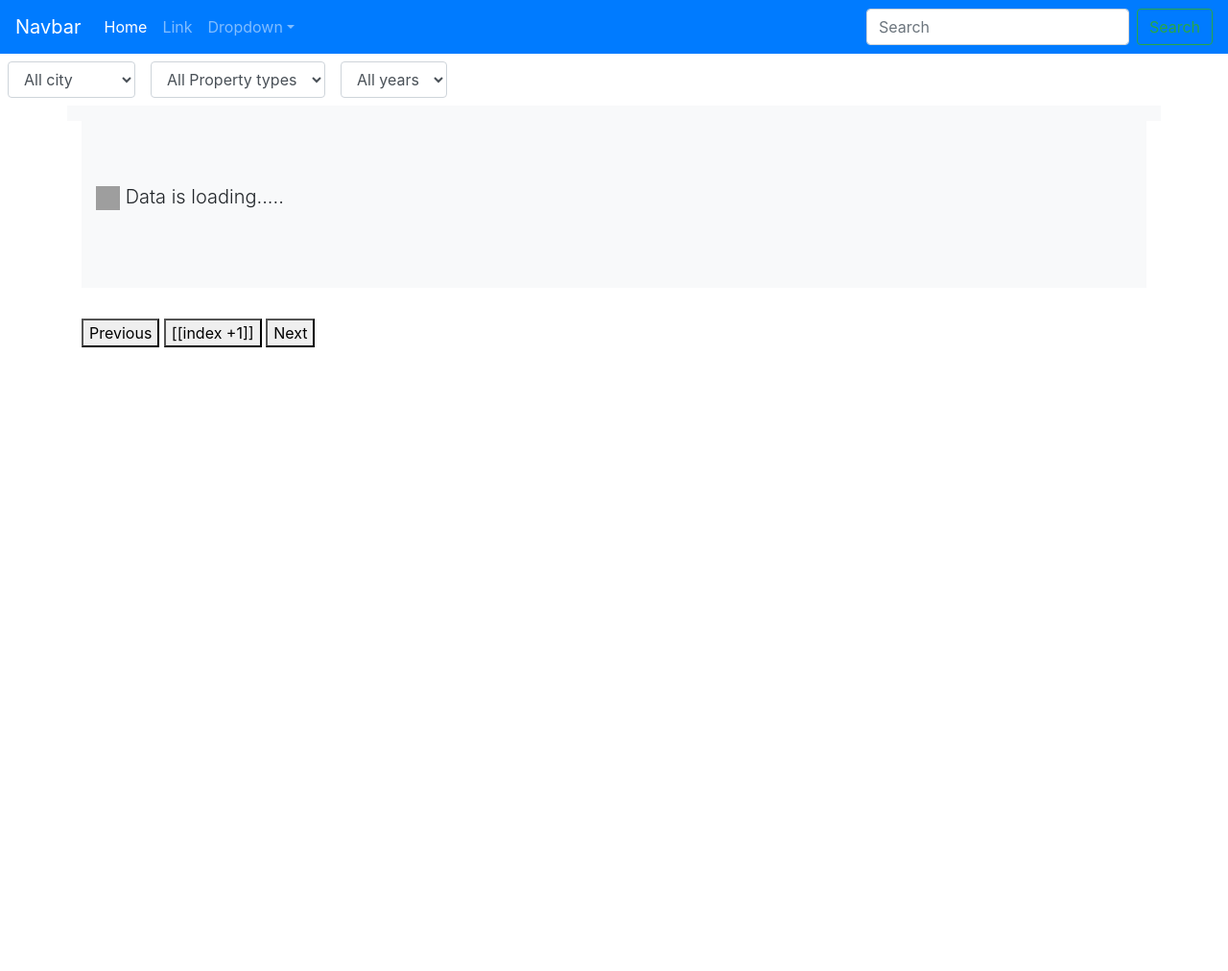
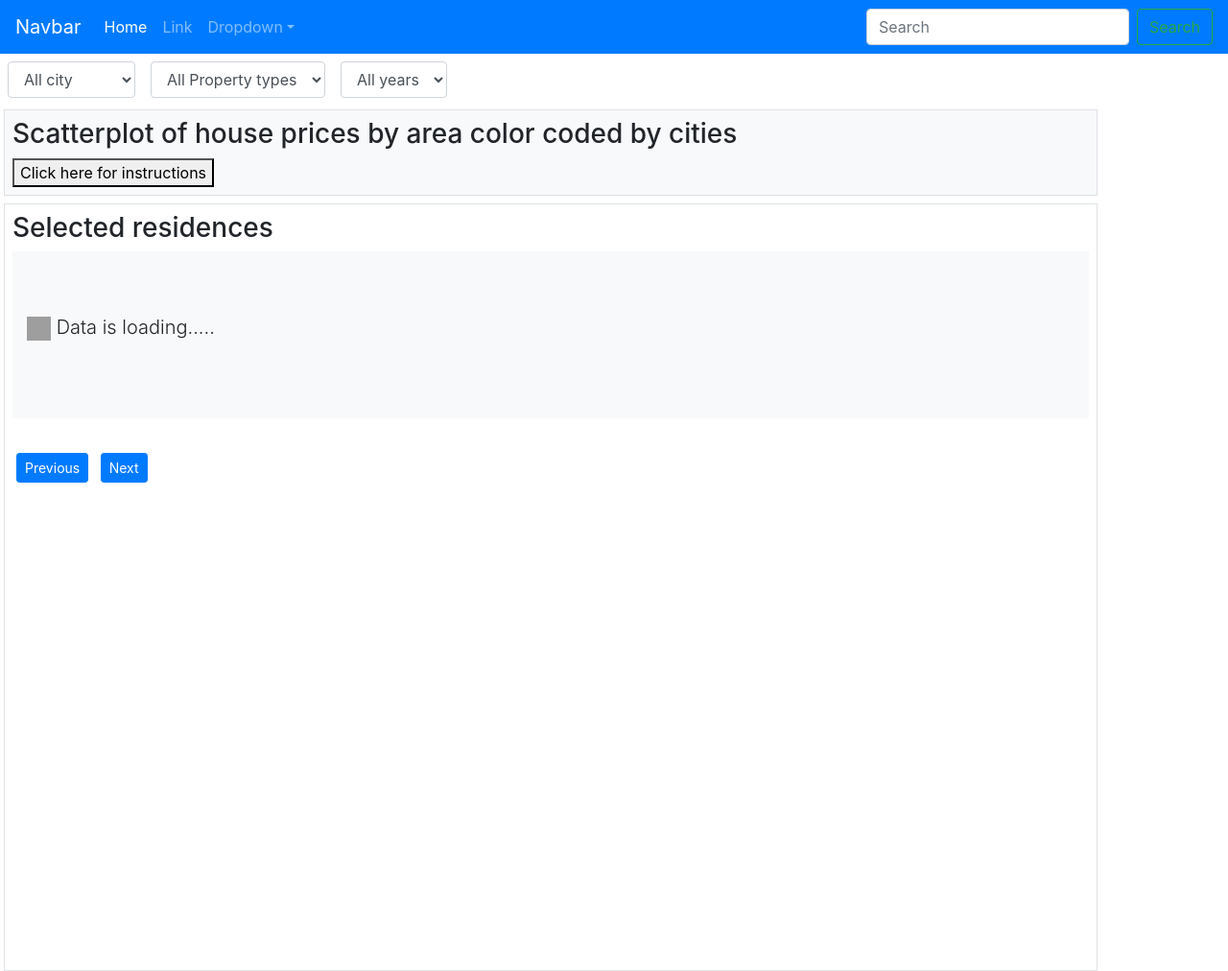
Before and after one commit to bpratomo/homesweethome2, a Django app: page / in a window 1280 px wide. Shown: the whole page at 96% size. Before the commit the page ends 362 px from the top, so only its background shows below. Run offline with Django 3.2, Linux system fonts and the light colour scheme; data comes from the database, SQL or seed files in the repository; some libraries are stand-ins or nearby versions; grey boxes are pictures that could not be loaded.

Commit message:
Improved pagination buttons and apartment description

```diff
--- a/homedashboard/serializers.py
+++ b/homedashboard/serializers.py
@@ -19,7 +19,8 @@ class HomeSerializer(serializers.HyperlinkedModelSerializer):
             'screenshots',
             'description_from_tenant',
             'property_name',
-            'id'
+            'id',
+            'city',
         ]
 
 class SimpleDashboardSerializer(serializers.HyperlinkedModelSerializer):
--- a/static/js/dashboard_data.js
+++ b/static/js/dashboard_data.js
@@ -64,8 +64,6 @@ async function fetchDashboardData(referenceId,targetDataKey) {
     //Get local information
     let localTargetData = JSON.parse(localStorage.getItem(targetDataKey));
     let latestlocalReferenceId = localTargetData ? Math.max(...localTargetData.map(a=>a.id)) : 0
-    console.log(latestlocalReferenceId)
-    console.log(remoteReferenceId['id'])
 
     //Perform the comparison
     if (remoteReferenceId['id'] == latestlocalReferenceId && localTargetData) {
@@ -275,7 +273,17 @@ function initializeVueApp() {
                       end = start + this.size
                 console.log([start,end])
                 return this.homelist.slice(start,end)
-            }
+            },
+            renderedButtonIndices(){
+
+                let startAndEndButton = [0,this.pageCount-1]
+                console.log(startAndEndButton)
+                let relativePageButtons = [...Array(this.pageNumber+4).keys()].filter(a => a>this.pageNumber-4)
+                console.log(relativePageButtons)
+                console.log('testing renderedbuttonIndices')
+                return startAndEndButton.concat(relativePageButtons)
+            },
+
         }
     });
     return app
--- a/templates/index.html
+++ b/templates/index.html
@@ -52,12 +52,16 @@
 {% comment %} Section Dashboard {% endcomment %}
 <div class='d-flex flex-row column-containers flex-wrap mw-60'>
 
-    <div class="container flex-grow-1 mw-50 first-column sticky-top bg-light p-2">
+
+    <div class="container border flex-grow-1 mw-50 first-column sticky-top bg-light p-2 m-1">
+        <h3>Scatterplot of house prices by area color coded by cities</h3>
+        <button>Click here for instructions</button>
         <div id='mydashboard'>
         </div>
     </div>
 
-    <div class="container second-column">
+    <div class="container second-column border m-1 p-2">
+        <h3>Selected residences </h3>
 
         <div id='homelisting' :key="componentKey">
             <div v-if="homelist ==null">
@@ -77,14 +81,23 @@
 
             <div v-else>
 
-                <button @click="pagePrevious" :disabled="pageNumber==0">
+                <button @click="pagePrevious" class="btn btn-primary btn-sm m-1" :disabled="pageNumber==0">
                     Previous
                 </button>
-                <button v-for="index in [...Array(pageCount).keys()]" @click="goToPage(index)" >[[index +1]]</button>
+
+
+                <template v-for="index in [...Array(pageCount).keys()]">
+                    <span v-if="renderedButtonIndices.includes(index)">
+                        <button @click="goToPage(index)" class="btn btn-primary btn-sm m-1"
+                            v-bind:class="{ active: index==pageNumber }"
+                            >[[index +1]]</button>
+                    </span>
+                    <span v-if="index-pageNumber==5|pageNumber-index==5">...</span>
+                </template>
 
 
 
-                <button @click="pageNext" :disabled="pageNumber >= pageCount -1">
+                <button @click="pageNext" class="btn btn-primary btn-sm m-1" :disabled="pageNumber >= pageCount -1">
                     Next
                 </button>
                 <template v-for="(item,index) in paginatedData">
@@ -119,9 +132,16 @@
 
                             <hr />
 
-                            <h4 class="card-title">[[item.property_name]]</h4>
-                            <p :id="'description'+index" class="card-text collapse" aria-expanded="false">
-                                [[item.description_from_tenant]]</p>
+                            <h4 class="card-title"><span class='capitalized'>[[item.property_name]]</span> in <span
+                                    class='capitalized'>[[item.city | capitalize]]</span></h4>
+                            <h5>💸 Price: €[[item.price]] per month | 🏠 Area: [[item.area]] m2 | 🏗️ Built
+                                on:[[item.year_of_construction]] </h5>
+                            <div :id="'description'+index" class="card-text collapse" aria-expanded="false">
+
+                                <br>
+                                <p v-html="item.description_from_tenant"></p>
+
+                            </div>
                             <div class='expandbuttondiv'>
                                 <a role="button" class="collapsed" data-toggle="collapse" :href="'#description'+index"
                                     aria-expanded="false" aria-controls="collapseExample"></a>
@@ -168,25 +188,14 @@
         content: '- Show Less';
     }
 
-    .card .column-containers .collapse:not(.show) {
+    .card .column-containers .card-text .collapse:not(.show) {
         display: block;
-
-            {
-            % comment %
-        }
-
-        height=lineheight * no of lines to display;
-
-            {
-            % endcomment %
-        }
-
-        height: 2em;
+        height: 10 em;
         overflow: hidden;
     }
 
     .card .column-containers .collapsing {
-        height: 2em;
+        height: 10em;
     }
 
     .column-containers .second-column {
@@ -203,6 +212,10 @@
         position: sticky;
         max-height: 30vh;
     }
+
+    .capitalized {
+        text-transform: capitalize
+    }
 </style>
 
 
```
